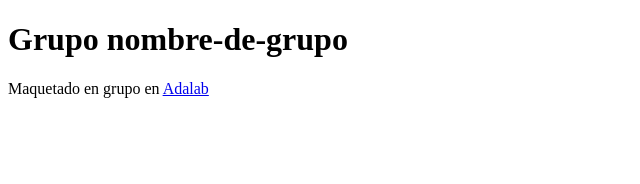
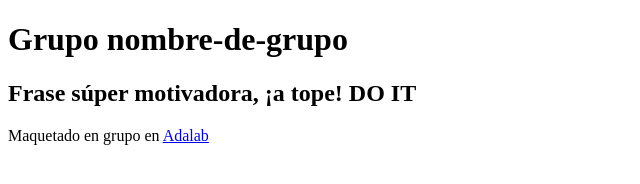
Before and after one commit to marinarodriguez/Ioana-y-marina, a plain HTML site: page index.html in a window 1280 px wide. Shown: the whole page, without its empty margins (0-640 px from the left). Drawn offline with Linux system fonts and the light colour scheme.

Commit message:
Add section1, motivation

```diff
--- a/index.html
+++ b/index.html
@@ -9,7 +9,9 @@
         <h1>Grupo nombre-de-grupo</h1>
     </header>
     <main>
-        <section class="motivacion"></section>
+        <section class="motivacion">
+            <h2>Frase súper motivadora, ¡a tope!  DO IT</h2>
+        </section>
         <section class="contenido"></section>
     </main>
     <footer>
```
